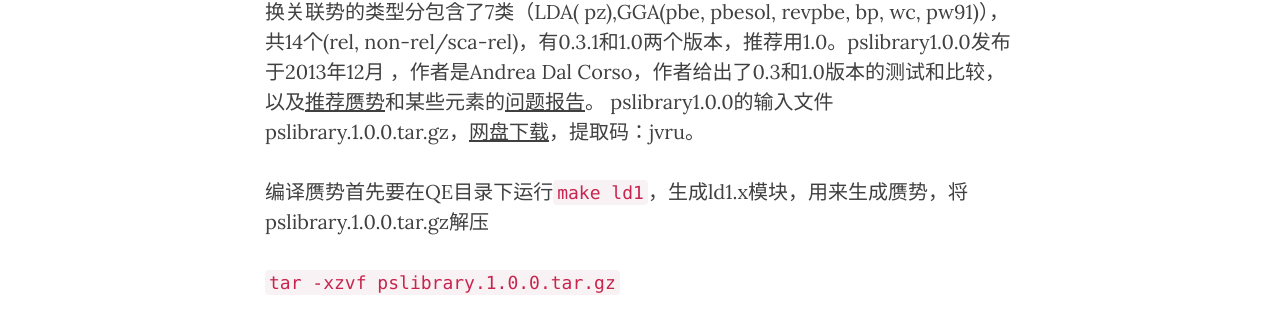
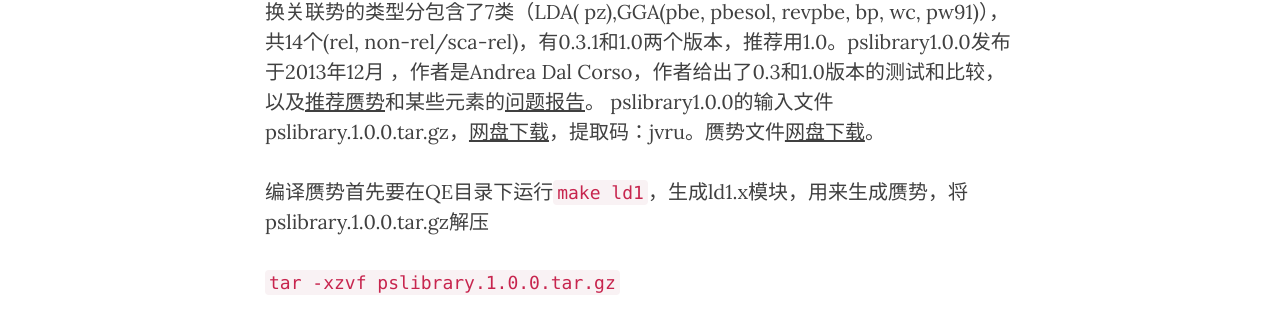
Before and after one commit to yyyu200/DFTbook, a Jekyll site: the page built from _posts/2019-06-03-PPlib.md, in a window 1280 px wide. Shown: the part 692-1004 px from the top of the page. Built offline with Jekyll 4.4.1, drawn with Linux system fonts in a browser that asks for light colours; nearby versions of some CDN libraries; comment, search, counter and statistics services are not loaded.

Commit message:
modify at20190728-16:07:21-aliyun

````diff
--- a/_posts/2019-06-03-PPlib.md
+++ b/_posts/2019-06-03-PPlib.md
@@ -28,7 +28,7 @@ QE 官网给了一个较为完整的赝势数据库（[Link](http://www.quantum-
 
 QE首先推荐的赝势是 [PSlibrary](http://theossrv1.epfl.ch/Main/Pseudopotentials)。
 PSlibrary ( by Prof. Dal Corso, SISSA, Italy) 按交换关联势的类型分包含了7类（LDA( pz),GGA(pbe, pbesol, revpbe, bp, wc, pw91)），共14个(rel, non-rel/sca-rel)，有0.3.1和1.0两个版本，推荐用1.0。pslibrary1.0.0发布于2013年12月 ，作者是Andrea Dal Corso，作者给出了0.3和1.0版本的测试和比较，以及[推荐赝势](http://people.sissa.it/~dalcorso/PP_list.html)和某些元素的[问题报告](http://people.sissa.it/~dalcorso/pslibrary_help.html)。
-pslibrary1.0.0的输入文件pslibrary.1.0.0.tar.gz，[网盘下载](https://pan.baidu.com/s/1f4Rdd7EY1q28OZCMlMsMwg)，提取码：jvru。
+pslibrary1.0.0的输入文件pslibrary.1.0.0.tar.gz，[网盘下载](https://pan.baidu.com/s/1f4Rdd7EY1q28OZCMlMsMwg)，提取码：jvru。赝势文件[网盘下载](https://pan.baidu.com/s/1c1ZOQli)。
 
 编译赝势首先要在QE目录下运行```make ld1```，生成ld1.x模块，用来生成赝势，将pslibrary.1.0.0.tar.gz解压
 
````
